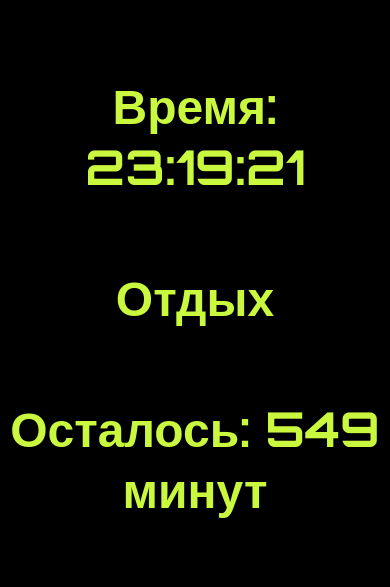
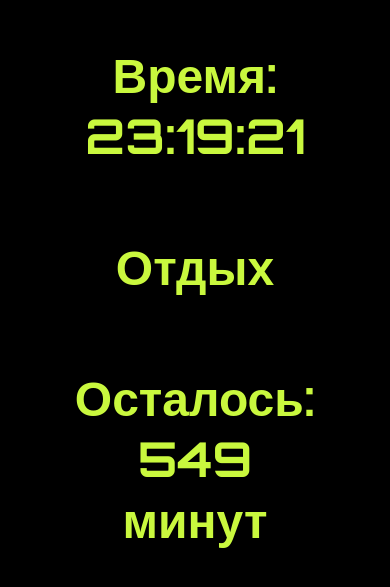
Before and after one commit to Sr-God/Timetable, a plain HTML site: page index.html in a window 390 px wide. Shown: the part 125-712 px from the top of the page. Drawn offline with Linux system fonts and the light colour scheme.

Commit message:
Update main.css

```diff
--- a/css/main.css
+++ b/css/main.css
@@ -57,6 +57,6 @@ main{
         text-align: center;
     }
     .clock__elem{
-        margin: 35px 0;
+        margin: 35px 20%;
     }
 }
```
